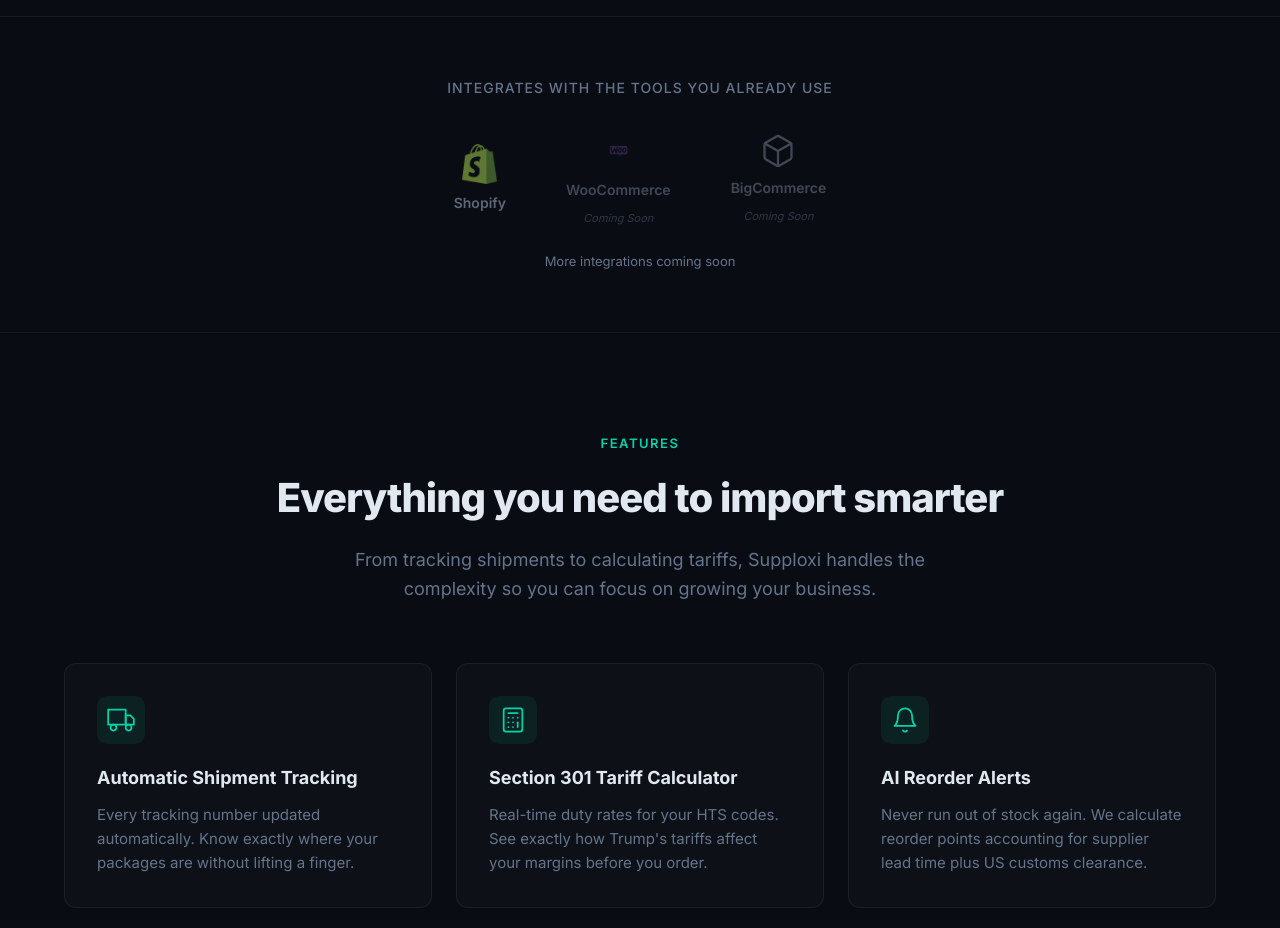
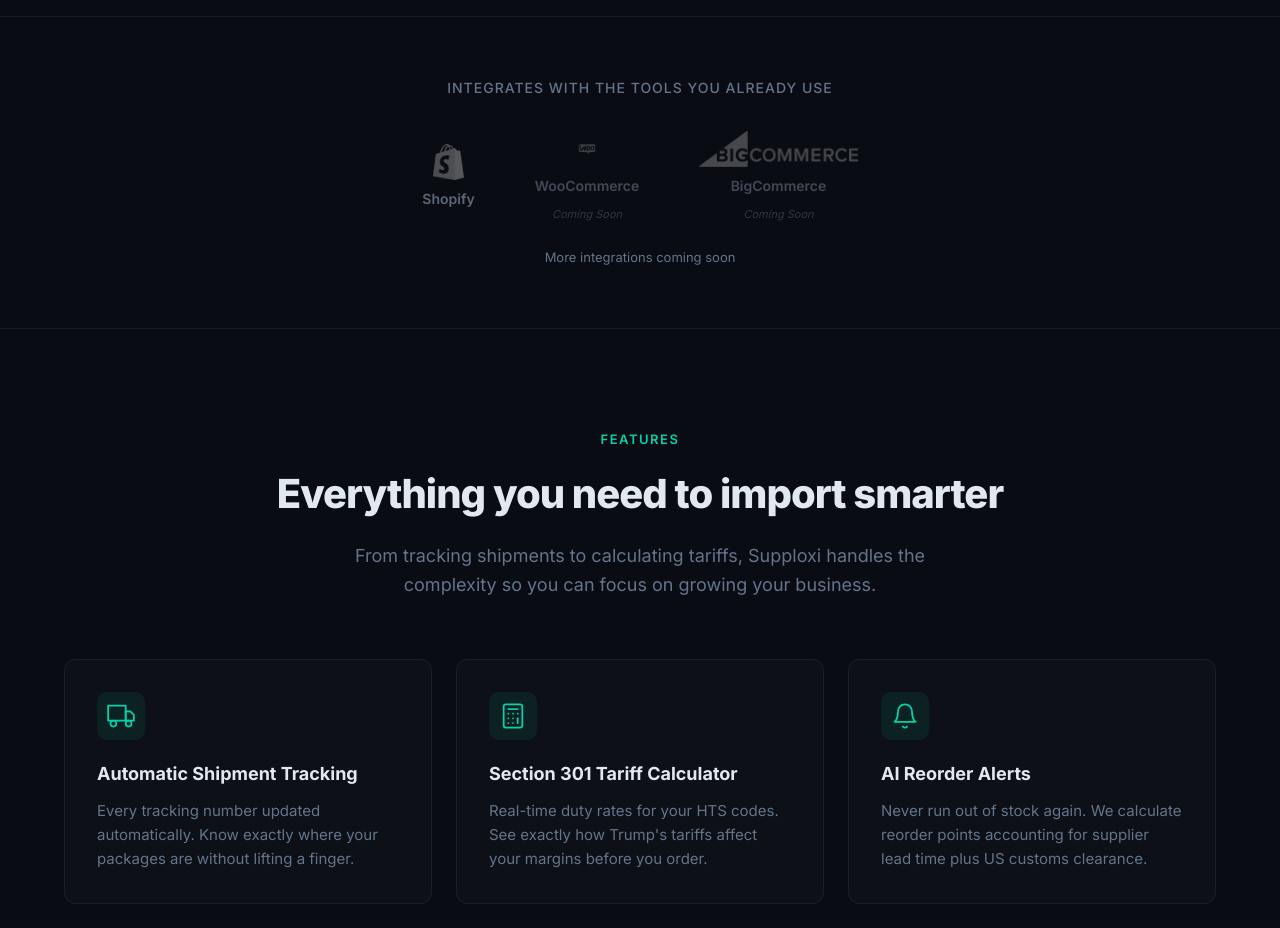
Before and after one commit to Supploxi/supploxi, a Next.js app: page / in a window 1280 px wide. Shown: the part 900-1828 px from the top of the page. Built offline with nearby package versions, Linux system fonts and the light colour scheme.

Commit message:
fix: normalize logo sizes and apply grayscale filter
All three logos at 36px height with grayscale+invert filter
for consistent monochrome gray appearance on dark background.

Co-Authored-By: Claude Opus 4.6 <noreply@anthropic.com>

```diff
--- a/components/LogoBar.jsx
+++ b/components/LogoBar.jsx
@@ -75,20 +75,16 @@ export default function LogoBar() {
             <p className="logobar-title">Integrates with the tools you already use</p>
             <div className="logos">
               <div className="logo-item" style={{opacity: 0.6}}>
-                <img src="/images/shopify.png" alt="Shopify" style={{height: '40px', objectFit: 'contain'}} />
+                <img src="/images/shopify.png" alt="Shopify" style={{height: '36px', objectFit: 'contain', filter: 'grayscale(1) brightness(0.8) invert(0.7)'}} />
                 <span className="logo-name">Shopify</span>
               </div>
               <div className="logo-item">
-                <img src="/images/woocommerce.png" alt="WooCommerce" style={{height: '40px', objectFit: 'contain', opacity: 0.8}} />
+                <img src="/images/woocommerce.png" alt="WooCommerce" style={{height: '36px', objectFit: 'contain', filter: 'grayscale(1) brightness(0.8) invert(0.7)'}} />
                 <span className="logo-name">WooCommerce</span>
                 <span className="logo-soon">Coming Soon</span>
               </div>
               <div className="logo-item">
-                <svg width="40" height="40" viewBox="0 0 24 24" fill="none" stroke="#94a3b8" strokeWidth="1.5" strokeLinecap="round" strokeLinejoin="round">
-                  <path d="M21 16V8a2 2 0 0 0-1-1.73l-7-4a2 2 0 0 0-2 0l-7 4A2 2 0 0 0 3 8v8a2 2 0 0 0 1 1.73l7 4a2 2 0 0 0 2 0l7-4A2 2 0 0 0 21 16z"/>
-                  <polyline points="3.27 6.96 12 12.01 20.73 6.96"/>
-                  <line x1="12" y1="22.08" x2="12" y2="12"/>
-                </svg>
+                <img src="/images/bigcommerce.png" alt="BigCommerce" style={{height: '36px', objectFit: 'contain', filter: 'grayscale(1) brightness(0.8) invert(0.7)'}} />
                 <span className="logo-name">BigCommerce</span>
                 <span className="logo-soon">Coming Soon</span>
               </div>
```
